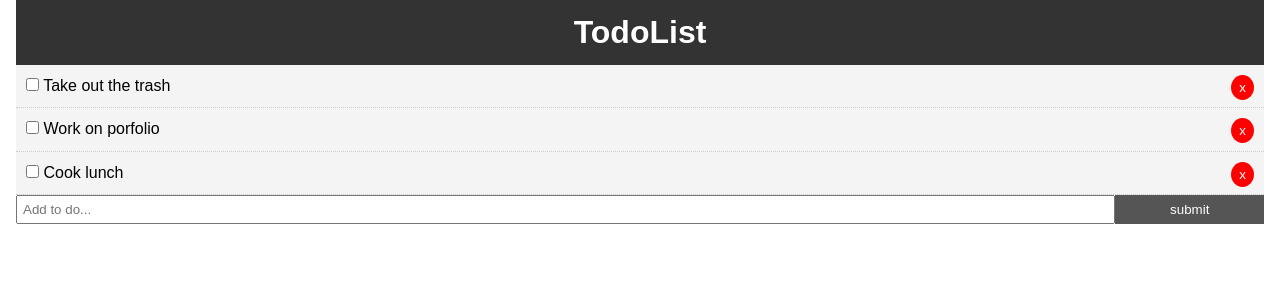
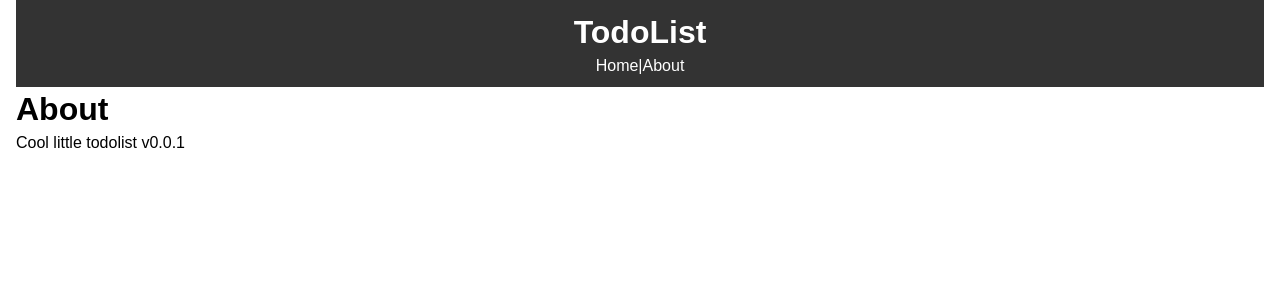
Before and after one commit to wcheng8/react-examples, a React (Create React App) app: page /about in a window 1280 px wide. Shown: the top 300 px of the page. Built offline with nearby package versions, Linux system fonts and the light colour scheme; the HTML template or start-up script is replaced by a standard one.

Commit message:
added linking page

```diff
--- a/package.json
+++ b/package.json
@@ -9,6 +9,7 @@
     "react": "^16.13.1",
     "react-dom": "^16.13.1",
     "react-iframe": "^1.8.0",
+    "react-router-dom": "^5.2.0",
     "react-scripts": "3.4.1"
   },
   "scripts": {
--- a/src/App.js
+++ b/src/App.js
@@ -3,6 +3,9 @@
 import Header from "./components/Header";
 import AddTodo from "./components/AddTodo";
 import "./App.css";
+
+import { BrowserRouter as Router, Route } from "react-router-dom";
+import About from "./components/Pages/About";
 class App extends React.Component {
 	constructor(props) {
 		super(props);
@@ -31,7 +34,7 @@
 	markComplete = (id) => {
 		this.setState({
 			todos: this.state.todos.map((todo) => {
-				if (todo.id == id) {
+				if (todo.id === id) {
 					todo.isCompleted = !todo.isCompleted;
 				}
 				return todo;
@@ -60,15 +63,26 @@
 	render() {
 		console.log(this.state.todos);
 		return (
+			<Router>
 				<div className="container">
 					<Header />
+					<Route
+						exact
+						path="/"
+						render={(props) => (
+							<React.Fragment>
 								<TodoList
 									todos={this.state.todos}
 									markComplete={this.markComplete}
 									delTodo={this.delTodo}
 								/>
 								<AddTodo addTodo={this.addTodo} />
+							</React.Fragment>
+						)}
+					/>
+					<Route path="/about" component={About} />
 				</div>
+			</Router>
 		);
 	}
 }
--- a/src/components/Header.js
+++ b/src/components/Header.js
@@ -1,9 +1,16 @@
 import React from "react";
-
+import { Link } from "react-router-dom";
 const Header = () => {
 	return (
 		<header style={headerStyle}>
 			<h1>TodoList</h1>
+			<Link to="/" style={linkStyle}>
+				Home
+			</Link>
+			|
+			<Link to="/about" style={linkStyle}>
+				About
+			</Link>
 		</header>
 	);
 };
@@ -15,4 +22,9 @@
 	padding: "10px",
 };
 
+const linkStyle = {
+	color: "#fff",
+	textDecoration: "none",
+};
+
 export default Header;
--- /dev/null
+++ b/src/components/Pages/About.js
@@ -0,0 +1,12 @@
+import React from "react";
+
+const About = () => {
+	return (
+		<>
+			<h1>About</h1>
+			<p>Cool little todolist v0.0.1</p>
+		</>
+	);
+};
+
+export default About;
```
Also changed, not shown: 1 other file (tests, documents, lock files or other folders). Lines whose indentation alone changed are shown as unchanged.
